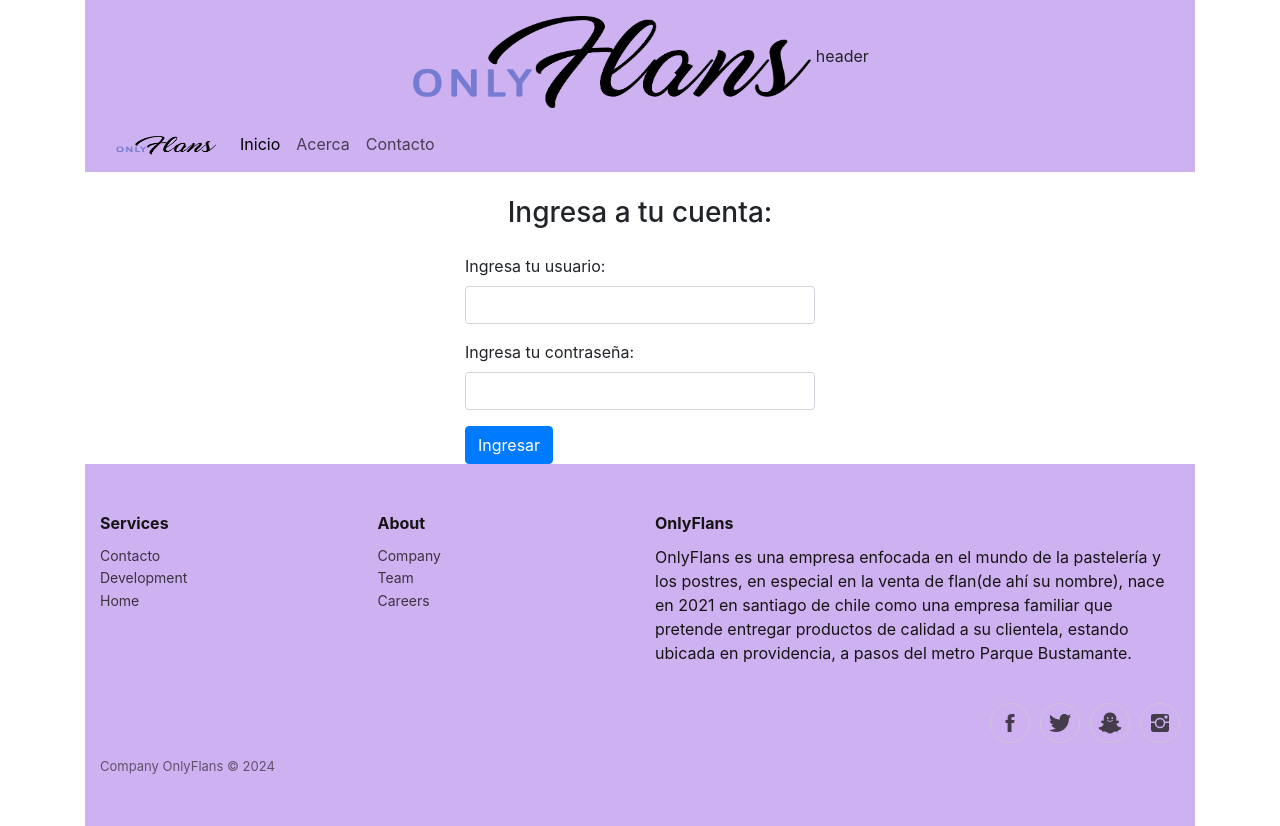
After one commit to movemove1498/Onlyflans, a Django app: page /accounts/login/ in a window 1280 px wide. The commit adds this page. Run offline with Django 5.2, Linux system fonts and the light colour scheme; some libraries are stand-ins or nearby versions.

Commit message:
s agrega login con un logout con modificacion en navbar

```diff
--- a/onlyflans/settings.py
+++ b/onlyflans/settings.py
@@ -122,3 +122,5 @@ STATIC_URL = 'static/'
 # https://docs.djangoproject.com/en/5.1/ref/settings/#default-auto-field
 
 DEFAULT_AUTO_FIELD = 'django.db.models.BigAutoField'
+LOGIN_REDIRECT_URL = '/bienvenido'
+LOGOUT_REDIRECT_URL = '/accounts/login'
--- a/onlyflans/urls.py
+++ b/onlyflans/urls.py
@@ -18,6 +18,7 @@ from django.contrib import admin
 from django.urls import path, include
 
 urlpatterns = [
-    path('admin/', admin.site.urls),
+    path('admin/', admin.site.urls), # ruta a ADMIN
     path('', include('web.urls')),
+    path('accounts/', include('django.contrib.auth.urls')), #ruta acount de loging
 ]
--- /dev/null
+++ b/web/templates/registration/login.html
@@ -0,0 +1,32 @@
+{% extends 'base.html' %}
+
+{% block content %}
+<h3 class="text-center my-4">Ingresa a tu cuenta:</h3>
+<div class="row">
+    <div class="col-4 offset-4">
+        {% if form.errors %}
+        <div class="row">
+            <div class="col">
+                <div class="alert alert-danger alert-dismissible fade show" role="alert">
+                    <strong>Usuario y contraseña no coinciden</strong>
+                    <button type="button" class="btn-close" data-bs-dismiss="alert" aria-label="Close"></button>
+                </div>
+            </div>
+        </div>
+        {% endif %}
+
+        <form action="{% url 'login' %}" method="post">
+            {% csrf_token %}
+            <div class="mb-3">
+                <label class="form-label">Ingresa tu usuario:</label>
+                <input type="text" class="form-control" name="{{ form.username.name }}" required>
+            </div>
+            <div class="mb-3">
+                <label class="form-label">Ingresa tu contraseña:</label>
+                <input type="password" class="form-control" name="{{ form.password.name }}" required>
+            </div>
+            <button type="submit" class="btn btn-primary">Ingresar</button>
+        </form>
+    </div>
+</div>
+{% endblock %}
--- a/web/templates/snippets/navbar.html
+++ b/web/templates/snippets/navbar.html
@@ -12,15 +12,28 @@
                 <li class="nav-item">
                     <a class="nav-link active" aria-current="page" href="{% url 'index' %}">Inicio</a>
                 </li>
+                {% if user.is_authenticated %}
                 <li class="nav-item">
                     <a class="nav-link" href="{% url 'welcome' %}">Bienvenido</a>
                 </li>
+                {% endif %}
                 <li class="nav-item">
                     <a class="nav-link" href="{% url 'about' %}">Acerca</a>
                 </li>
                 <li class="nav-item">
                     <a class="nav-link" href="{% url 'contact' %}">Contacto</a>
                 </li>
+                {% if user.is_authenticated %}
+                <li class="mt-1">
+                    <span class="text-primary fs-5 me-3">Bienvenido, {{user.first_name}}</span>
+                </li>
+                <li class="nav-item">
+                    <form action="{% url 'logout' %}" method="post">
+                        {% csrf_token %}
+                        <button class="btn btn-outline-danger" type="submit">Cerrar Sesión</button>
+                    </form>
+                </li>
+                {% endif %}
             </ul>
         </div>
     </div>
```
Also changed, not shown: db.sqlite3.
